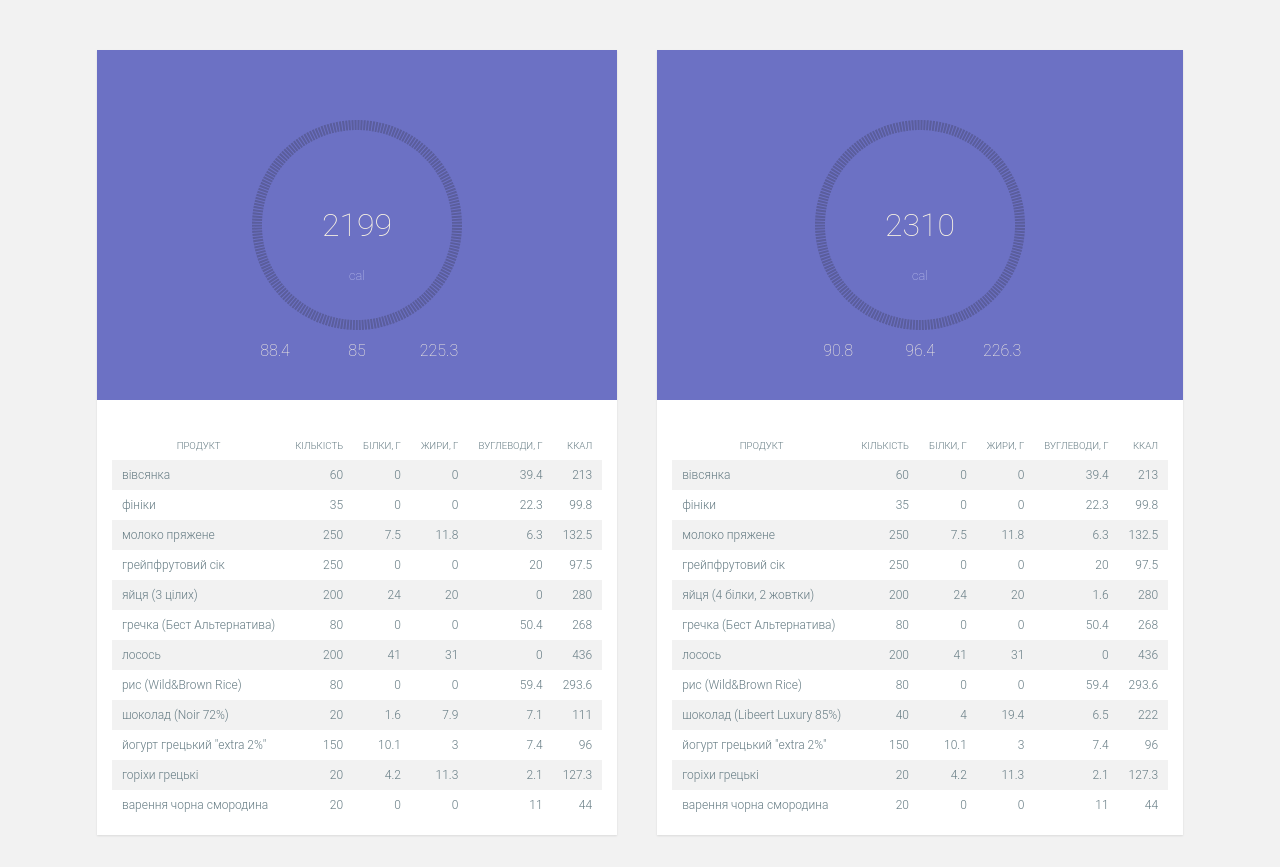
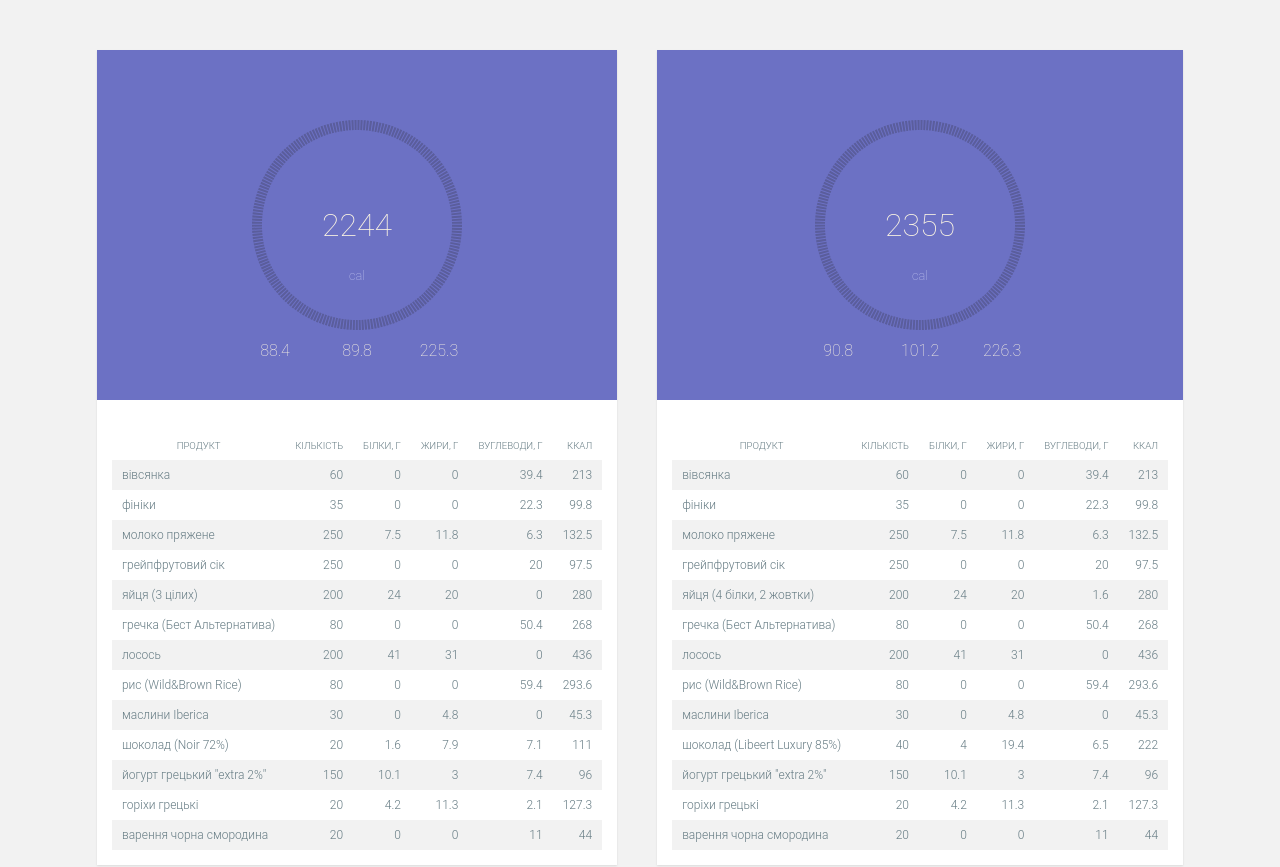
Before and after one commit to ActiveObject/assistant, a React (Create React App) app: page / in a window 1280 px wide. Shown: the top 867 px of the page. Built offline with nearby package versions, Linux system fonts and the light colour scheme.

Commit message:
Add black olives

```diff
--- a/src/App.js
+++ b/src/App.js
@@ -14,19 +14,22 @@ var db = {
   'вівсянка': [0, 0, 65.7, 355],
   'гречка (Бест Альтернатива)': [0, 0, 63, 335],
   'рис (Wild&Brown Rice)': [0, 0, 74.2, 367],
+
   'яйця (3 цілих)': [12, 10, 0, 140],
+  'яйця (4 білки, 2 жовтки)': [12, 10, 0.8, 140],
   'лосось': [20.5, 15.5, 0, 218],
   'молоко пряжене': [3, 4.7, 2.5, 53],
+  'тунець шматочками "Премія"': [25.57, 0.56, 0, 140],
+  'індичка': [19, 0, 0, 80],
+
   'фініки': [0, 0, 63.8, 285],
   'грейпфрутовий сік': [0, 0, 8, 39],
+  'йогурт грецький "extra 2%"': [6.7, 2, 4.9, 64],
+  'варення чорна смородина': [0, 0, 55, 220],
   'шоколад (Noir 72%)': [7.86, 39.72, 35.47, 555],
-  'йогурт грецький "extra 2%"': [6.7, 2, 4.9, 64],
+  'шоколад (Libeert Luxury 85%)': [10.1, 48.4, 16.2, 555],
   'горіхи грецькі': [21.2, 56.6, 10.6, 636.6],
-  'варення чорна смородина': [0, 0, 55, 220],
-  'яйця (4 білки, 2 жовтки)': [12, 10, 0.8, 140],
-  'шоколад (Libeert Luxury 85%)': [10.1, 48.4, 16.2, 555],
-  'тунець шматочками "Премія"': [25.57, 0.56, 0, 140],
-  'індичка': [19, 0, 0, 80],
+  'маслини Iberica': [0, 16, 0, 151],
 };
 
 var mon = [
@@ -40,6 +43,7 @@ var mon = [
 
   ['лосось', 200],
   ['рис (Wild&Brown Rice)', 80],
+  ['маслини Iberica', 30],
 
   ['шоколад (Noir 72%)', 20],
 
@@ -59,6 +63,7 @@ var tue = [
 
   ['лосось', 200],
   ['рис (Wild&Brown Rice)', 80],
+  ['маслини Iberica', 30],
 
   ['шоколад (Libeert Luxury 85%)', 40],
 
@@ -75,6 +80,7 @@ var wed = [
 
   ['тунець шматочками "Премія"', 130],
   ['рис (Wild&Brown Rice)', 80],
+  ['маслини Iberica', 30],
 
   ['індичка', 200],
   ['рис (Wild&Brown Rice)', 80],
@@ -97,6 +103,7 @@ var thu = [
 
   ['індичка', 200],
   ['рис (Wild&Brown Rice)', 80],
+  ['маслини Iberica', 30],
 
   ['шоколад (Libeert Luxury 85%)', 40],
 
@@ -116,6 +123,7 @@ var fri = [
 
   ['індичка', 200],
   ['рис (Wild&Brown Rice)', 80],
+  ['маслини Iberica', 30],
 
   ['шоколад (Libeert Luxury 85%)', 40],
 
@@ -135,6 +143,7 @@ var sat = [
 
   ['індичка', 200],
   ['рис (Wild&Brown Rice)', 80],
+  ['маслини Iberica', 30],
 
   ['шоколад (Libeert Luxury 85%)', 40],
 
@@ -154,6 +163,7 @@ var sun = [
 
   ['індичка', 200],
   ['рис (Wild&Brown Rice)', 80],
+  ['маслини Iberica', 30],
 
   ['шоколад (Libeert Luxury 85%)', 40],
 
```
